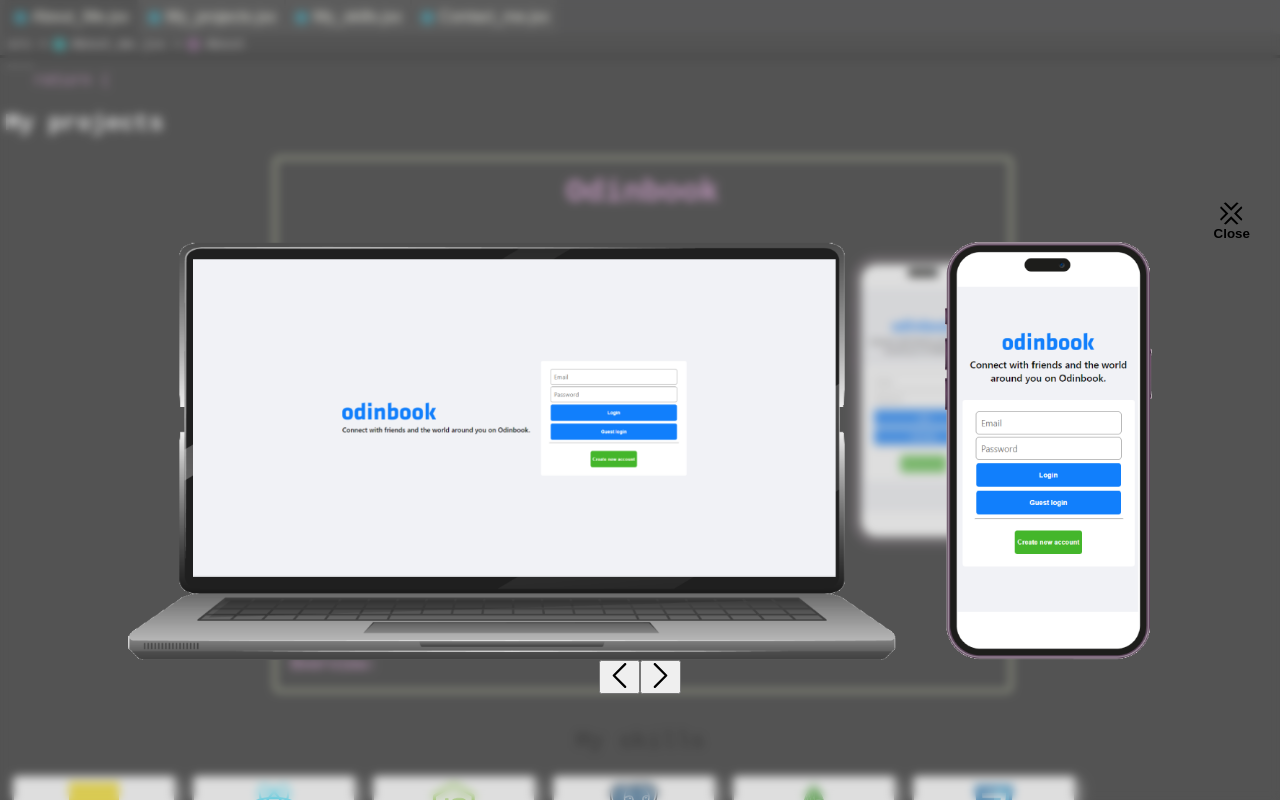
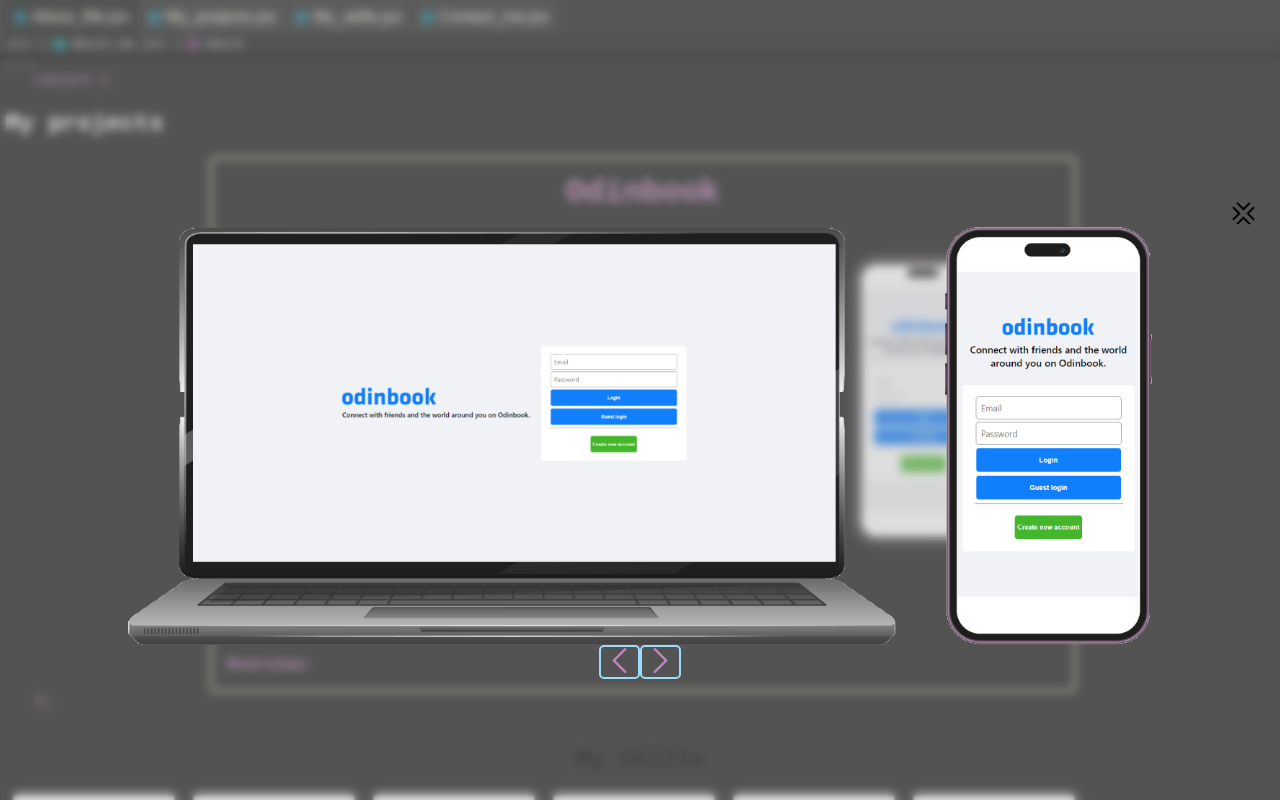
Before and after one commit to mikeski-aa/portfoliosite, a React (Vite) app: page / in a window 1280 px wide. Both pictures are taken after a click on the picture 642 px from the left and 1662 px from the top of the page. Shown: the part 1262-2062 px from the top of the page. Built offline with nearby package versions, Linux system fonts and the light colour scheme.

Commit message:
Changed svg import as react component

```diff
--- a/package.json
+++ b/package.json
@@ -25,6 +25,7 @@
     "eslint-plugin-react-hooks": "^5.1.0-rc.0",
     "eslint-plugin-react-refresh": "^0.4.12",
     "globals": "^15.9.0",
-    "vite": "^5.4.8"
+    "vite": "^5.4.8",
+    "vite-plugin-svgr": "^4.2.0"
   }
 }
--- a/src/App.css
+++ b/src/App.css
@@ -34,6 +34,7 @@ body {
   flex-direction: column;
   padding-left: 5px;
   border-bottom: 3px solid black;
+  z-index: 10;
 }
 
 .aboutMeDivContainer {
--- a/src/components/MyProjects.jsx
+++ b/src/components/MyProjects.jsx
@@ -35,6 +35,7 @@ function MyProjects() {
         <OdinbookCarousel />
         {/* <MessengerCarousel /> */}
       </div>
+      <div className="line">&nbsp;&nbsp;&nbsp;{`);`}</div>
     </div>
   );
 }
--- a/src/components/OdinbookCarousel.jsx
+++ b/src/components/OdinbookCarousel.jsx
@@ -3,8 +3,8 @@ import mergedLogin from "../assets/odinbookpics/mergedLogin.png";
 import mergedMain from "../assets/odinbookpics/mergedMainFd.png";
 import mergedFriends from "../assets/odinbookpics/mergedFriends.png";
 import mergedProfile from "../assets/odinbookpics/mergedProfile.png";
-import arrow from "../assets/arrow.svg";
-import cross from "../assets/icons/cross.svg";
+import Arrow from "../assets/arrow.svg?react";
+import Cross from "../assets/icons/cross.svg?react";
 import { useState } from "react";
 
 // very simple image carousel to go through project images
@@ -72,16 +72,15 @@ function OdinbookCarousel() {
       <div className={`modal ${modalOpen}`}>
         <div className="modalContent">
           <button className="closeBtn" onClick={handleCloseModal}>
-            <img className="crossImg" src={cross}></img>
-            Close
+            <Cross className="crossImg" />
           </button>
           <img src={imgArr[carouselSeat]} className="largeImg"></img>
           <div className="modalBtns">
-            <button className="carControl" onClick={handleGoLeft}>
-              <img src={arrow} className="arrowImgLeft"></img>
+            <button className="arrowBtns" onClick={handleGoLeft}>
+              <Arrow className="arrowImgLeft" />
             </button>
-            <button className="carControl" onClick={handleGoRight}>
-              <img src={arrow} className="arrowImgRight"></img>
+            <button className="arrowBtns" onClick={handleGoRight}>
+              <Arrow className="arrowImgRight" />
             </button>
           </div>
         </div>
@@ -98,10 +97,10 @@ function OdinbookCarousel() {
 
         <div className="LRbuttons">
           <button className="arrowBtns" onClick={handleGoLeft}>
-            <img src={arrow} className="arrowImgLeft"></img>
+            <Arrow className="arrowImgLeft" />
           </button>
           <button className="arrowBtns" onClick={handleGoRight}>
-            <img src={arrow} className="arrowImgRight"></img>
+            <Arrow className="arrowImgRight" />
           </button>
         </div>
         <div className="positionButtons">
@@ -179,11 +178,32 @@ function OdinbookCarousel() {
         <h4 className="line">Repos and links</h4>
         <ul className="ulStyle">
           <li>
-            <a href="https://odinbookproject.netlify.app/">Project website</a>
+            <a
+              className="linkStyle"
+              target="_blank"
+              href="https://odinbookproject.netlify.app/"
+            >
+              Project website
+            </a>
           </li>
-          <li></li>
-          <li></li>
-          <li></li>
+          <li>
+            <a
+              className="linkStyle"
+              target="_blank"
+              href="https://github.com/mikeski-aa/social-media-frontend"
+            >
+              Frontend repo
+            </a>
+          </li>
+          <li>
+            <a
+              className="linkStyle"
+              target="_blank"
+              href="https://github.com/mikeski-aa/social-media-backend"
+            >
+              Backend repo
+            </a>
+          </li>
         </ul>
       </div>
     </div>
--- a/src/styles/projectbox.css
+++ b/src/styles/projectbox.css
@@ -6,6 +6,7 @@
   border: 2px solid #d0dcaa;
   border-radius: 5px;
   padding: 15px;
+  width: 65vw;
 }
 
 .projectDescription {
@@ -40,6 +41,7 @@
   top: -150px;
   display: flex;
   justify-content: space-between;
+  z-index: 1;
 }
 .positionButtons {
   display: flex;
@@ -53,6 +55,7 @@
   height: 350px;
   width: 55vw;
   object-fit: contain;
+  z-index: 5;
   /* position: absolute; */
 }
 
@@ -73,7 +76,7 @@
 }
 
 .btnx.active {
-  background-color: rgba(14, 156, 252, 0.63);
+  background-color: #9cdcfe;
 }
 
 .btnx {
@@ -86,12 +89,14 @@
 
 .btnx:hover {
   cursor: pointer;
-  background-color: rgba(14, 156, 252, 0.63);
+  background-color: #9cdcfe;
 }
 
 .arrowImgRight,
 .arrowImgLeft {
   width: 25px;
+  height: 25px;
+  fill: #c586c0;
 }
 
 .arrowImgLeft {
@@ -99,14 +104,15 @@
 }
 
 .arrowBtns {
-  background: rgb(255, 255, 255);
-  border: 2px solid rgba(255, 255, 255, 0);
+  background: rgba(255, 255, 255, 0);
+  border: 2px solid #9cdcfe;
   border-radius: 5px;
+  background-color: #d0dcaa00;
 }
 
 .arrowBtns:hover {
   cursor: pointer;
-  border-bottom: 2px solid rgba(14, 156, 252, 0.63);
+  border-color: #d0dcaa;
 }
 
 .projectTitle {
@@ -158,15 +164,19 @@
 }
 
 .closeBtn:hover {
-  background-color: rgba(241, 59, 59, 0.753);
   cursor: pointer;
 }
 
 .crossImg {
   width: 25px;
   height: 25px;
+  border-radius: 15px;
+  transition-duration: 0.5s;
+  fill: red;
+}
 
-  border-radius: 15px;
+.crossImg:hover {
+  fill: red;
 }
 
 .largeImg {
--- a/vite.config.js
+++ b/vite.config.js
@@ -1,9 +1,10 @@
 import { defineConfig } from "vite";
 import react from "@vitejs/plugin-react";
+import svgr from "vite-plugin-svgr";
 
 // https://vitejs.dev/config/
 export default defineConfig({
-  plugins: [react()],
+  plugins: [react(), svgr()],
   optimizeDeps: {
     exclude: ["react-simply-carousel"],
   },
```
Also changed, not shown: src/assets/icons/cross.svg, 1 other file (tests, documents, lock files or other folders).
